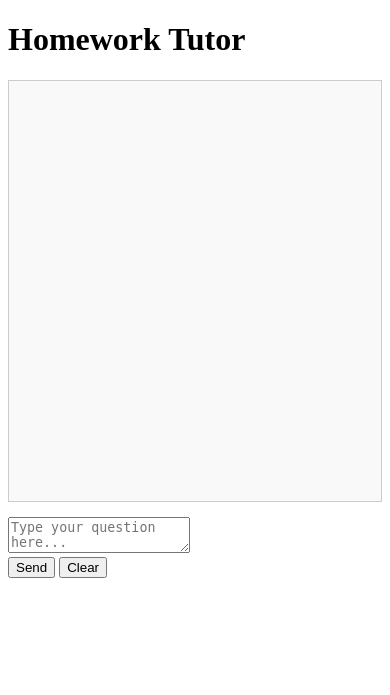
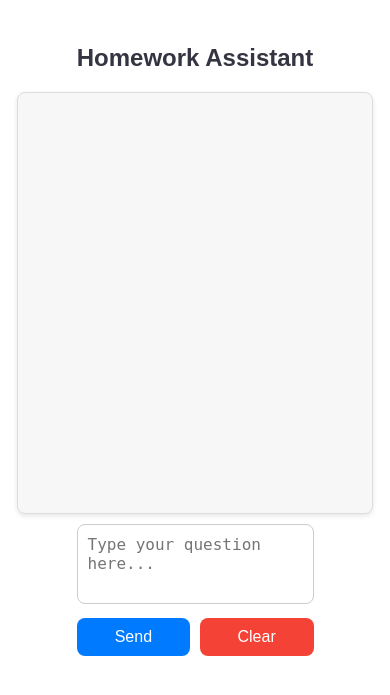
Before and after one commit to ryantpham/homework-helper, a Flask app: page / in a window 390 px wide. Shown: the top 695 px of the page. Run offline with Flask 3, Linux system fonts and the light colour scheme.

Commit message:
Implement mobile-first design, styled chatbox similar to ChatGPT with Homework Assistant branding. Fixed chat history height to 400px, ensured textarea width matches container, and improved responsive layout.

```diff
--- a/static/style.css
+++ b/static/style.css
@@ -1,48 +1,167 @@
-/* Chat styling */
+/* Mobile-First CSS */
+
+/* Container for the entire chat */
+.container {
+    max-width: 600px;
+    margin: 0 auto;
+    padding: 20px;
+    display: flex;
+    flex-direction: column;
+    align-items: center;
+    font-family: Arial, sans-serif;
+}
+
+/* Heading */
+h1 {
+    font-size: 24px;
+    margin-bottom: 20px;
+    color: #343541;
+    text-align: center;
+}
+
+/* Chat History */
 .chat-history {
-    border: 1px solid #ccc;
+    width: 100%;
     height: 400px;
     overflow-y: auto;
+    border: 1px solid #ddd;
+    border-radius: 8px;
     padding: 10px;
-    margin-bottom: 15px;
-    background-color: #f9f9f9;
+    background-color: #f7f7f8;
+    box-shadow: 0px 2px 5px rgba(0,0,0,0.1);
 }
 
 .chat-entry {
     margin-bottom: 10px;
 }
 
-.bubble {
+.chat-entry .bubble {
     padding: 10px;
-    border-radius: 10px;
-    max-width: 60%;
+    border-radius: 12px;
+    max-width: 80%;
 }
 
-.user .bubble {
-    background-color: #d1e7dd;
-    align-self: flex-end;
+.chat-entry.user .bubble {
+    background-color: #007bff;
+    color: white;
+    text-align: right;
+    margin-left: auto;
 }
 
-.assistant .bubble {
-    background-color: #f1f1f1;
+.chat-entry.assistant .bubble {
+    background-color: #eaeaea;
+    color: #333;
 }
 
-#loader-container {
-    visibility: hidden;
-    text-align: center;
+/* Prompt box */
+.prompt-box {
+    width: 100%;
+    margin-top: 10px;
 }
 
-.dots .dot {
-    display: inline-block;
-    width: 8px;
-    height: 8px;
-    background-color: #333;
-    border-radius: 50%;
-    animation: blink 1.2s infinite both;
-    margin-right: 4px;
+textarea {
+    width: 100%; /* Ensure full width matching the chat box */
+    padding: 10px;
+    border-radius: 8px;
+    border: 1px solid #ccc;
+    resize: none;
+    height: 80px;
+    font-size: 16px;
+    box-sizing: border-box; /* Ensures padding/border are included in the width */
 }
 
-@keyframes blink {
-    0%, 100% { opacity: 1; }
-    50% { opacity: 0.3; }
+textarea:focus {
+    outline: none;
+    border-color: #007bff;
 }
+
+/* Buttons */
+.button-container {
+    display: flex;
+    justify-content: space-between;
+    margin-top: 10px;
+}
+
+.get-response-button, .clear-button {
+    width: 48%;
+    padding: 10px;
+    font-size: 16px;
+    border: none;
+    border-radius: 8px;
+    cursor: pointer;
+}
+
+.get-response-button {
+    background-color: #007bff;
+    color: white;
+}
+
+.get-response-button:hover {
+    background-color: #0056b3;
+}
+
+.clear-button {
+    background-color: #f44336;
+    color: white;
+}
+
+.clear-button:hover {
+    background-color: #d32f2f;
+}
+
+/* Loader */
+.loader-container {
+    display: none;
+    text-align: center;
+    margin-top: 20px;
+}
+
+.loader-container .dots {
+    display: flex;
+    justify-content: center;
+    gap: 5px;
+}
+
+.loader-container .dot {
+    width: 10px;
+    height: 10px;
+    background-color: #007bff;
+    border-radius: 50%;
+    animation: bounce 1.2s infinite ease-in-out;
+}
+
+@keyframes bounce {
+    0%, 20%, 50%, 80%, 100% {
+        transform: translateY(0);
+    }
+    40% {
+        transform: translateY(-10px);
+    }
+    60% {
+        transform: translateY(-5px);
+    }
+}
+
+.loader-container p {
+    font-size: 14px;
+    color: #666;
+}
+
+/* Responsive Styles for larger screens */
+@media (min-width: 768px) {
+    h1 {
+        font-size: 28px;
+    }
+
+    .chat-history {
+        max-height: 500px;
+    }
+
+    textarea {
+        font-size: 18px;
+    }
+
+    .get-response-button, .clear-button {
+        font-size: 18px;
+    }
+}
--- a/templates/index.html
+++ b/templates/index.html
@@ -3,12 +3,12 @@
 <head>
     <meta charset="UTF-8">
     <meta name="viewport" content="width=device-width, initial-scale=1.0">
-    <title>Homework Tutor</title>
+    <title>Homework Assistant</title>
     <link rel="stylesheet" href="{{ url_for('static', filename='style.css') }}">
 </head>
 <body>
     <div class="container">
-        <h1>Homework Tutor</h1>
+        <h1>Homework Assistant</h1>
         <div id="chat-history" class="chat-history">
             <!-- Chat messages will appear here -->
             {% for entry in chat_history %}
@@ -21,7 +21,7 @@
             {% endfor %}
         </div>
 
-        <form method="POST">
+        <form method="POST" class="chat-form">
             <div class="prompt-box">
                 <textarea name="prompt" id="prompt-input" placeholder="Type your question here..."></textarea>
             </div>
```
